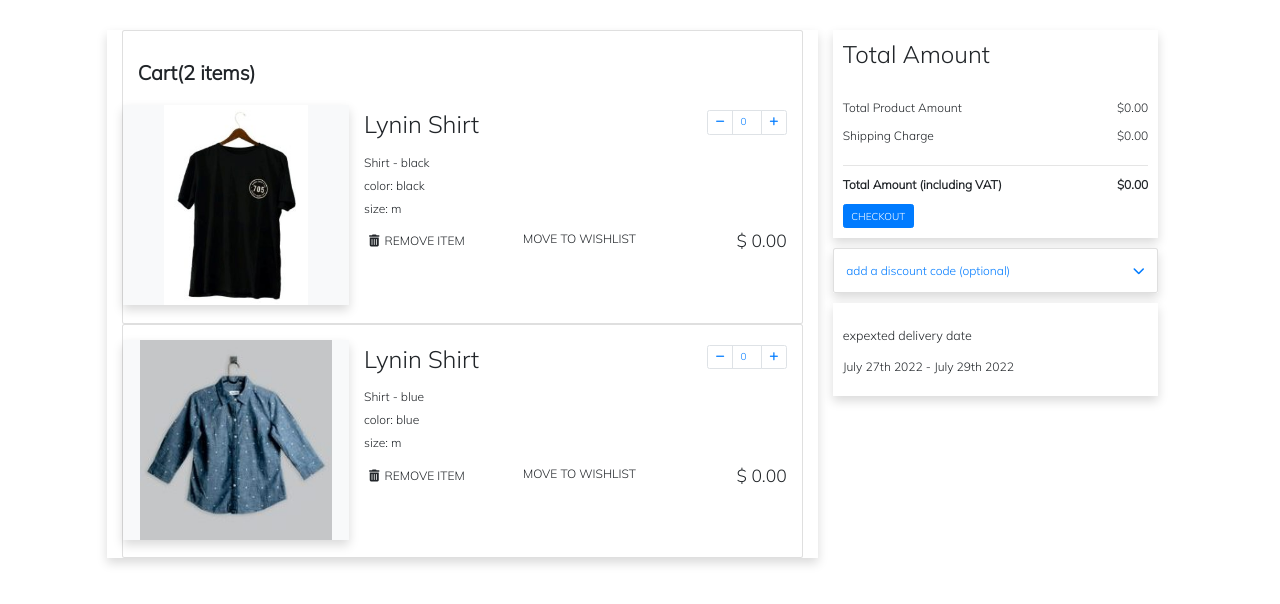
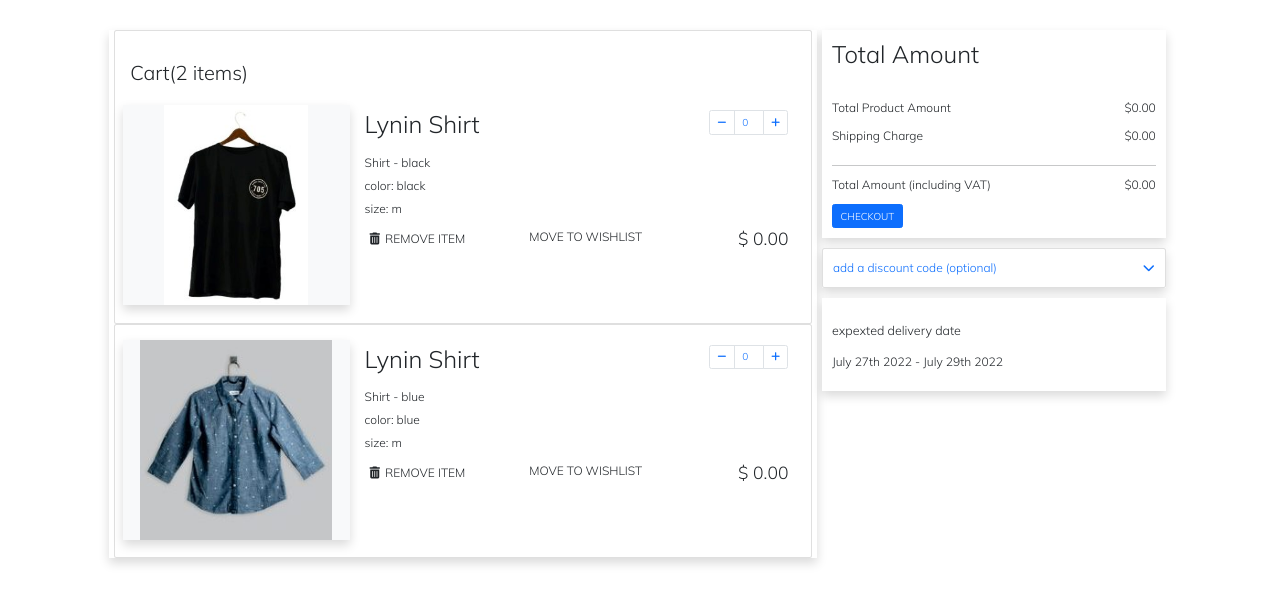
Before and after one commit to thapa14/Responsive--Shopping-Cart-, a plain HTML site: page Cart.html in a window 1280 px wide. Drawn offline with nearby package versions, Linux system fonts and the light colour scheme; some icons are missing.

Commit message:
Update Cart.html

```diff
--- a/Cart.html
+++ b/Cart.html
@@ -6,10 +6,8 @@
     <meta http-equiv="X-UA-Compatible" content="IE=edge">
     <meta name="viewport" content="width=device-width, initial-scale=1.0">
 
-    <!-- <link href="https://cdn.jsdelivr.net/npm/bootstrap@5.1.3/dist/css/bootstrap.min.css" rel="stylesheet"
-        integrity="sha384-1BmE4kWBq78iYhFldvKuhfTAU6auU8tT94WrHftjDbrCEXSU1oBoqyl2QvZ6jIW3" crossorigin="anonymous"> -->
-
-    <link rel="stylesheet" href="/bootstrap-4.6.1-dist/css/bootstrap.css">
+    <link href="https://cdn.jsdelivr.net/npm/bootstrap@5.1.3/dist/css/bootstrap.min.css" rel="stylesheet"
+        integrity="sha384-1BmE4kWBq78iYhFldvKuhfTAU6auU8tT94WrHftjDbrCEXSU1oBoqyl2QvZ6jIW3" crossorigin="anonymous">
 
     <link rel="stylesheet" href="https://cdnjs.cloudflare.com/ajax/libs/font-awesome/6.1.1/css/all.min.css"
         integrity="sha512-KfkfwYDsLkIlwQp6LFnl8zNdLGxu9YAA1QvwINks4PhcElQSvqcyVLLD9aMhXd13uQjoXtEKNosOWaZqXgel0g=="
```
